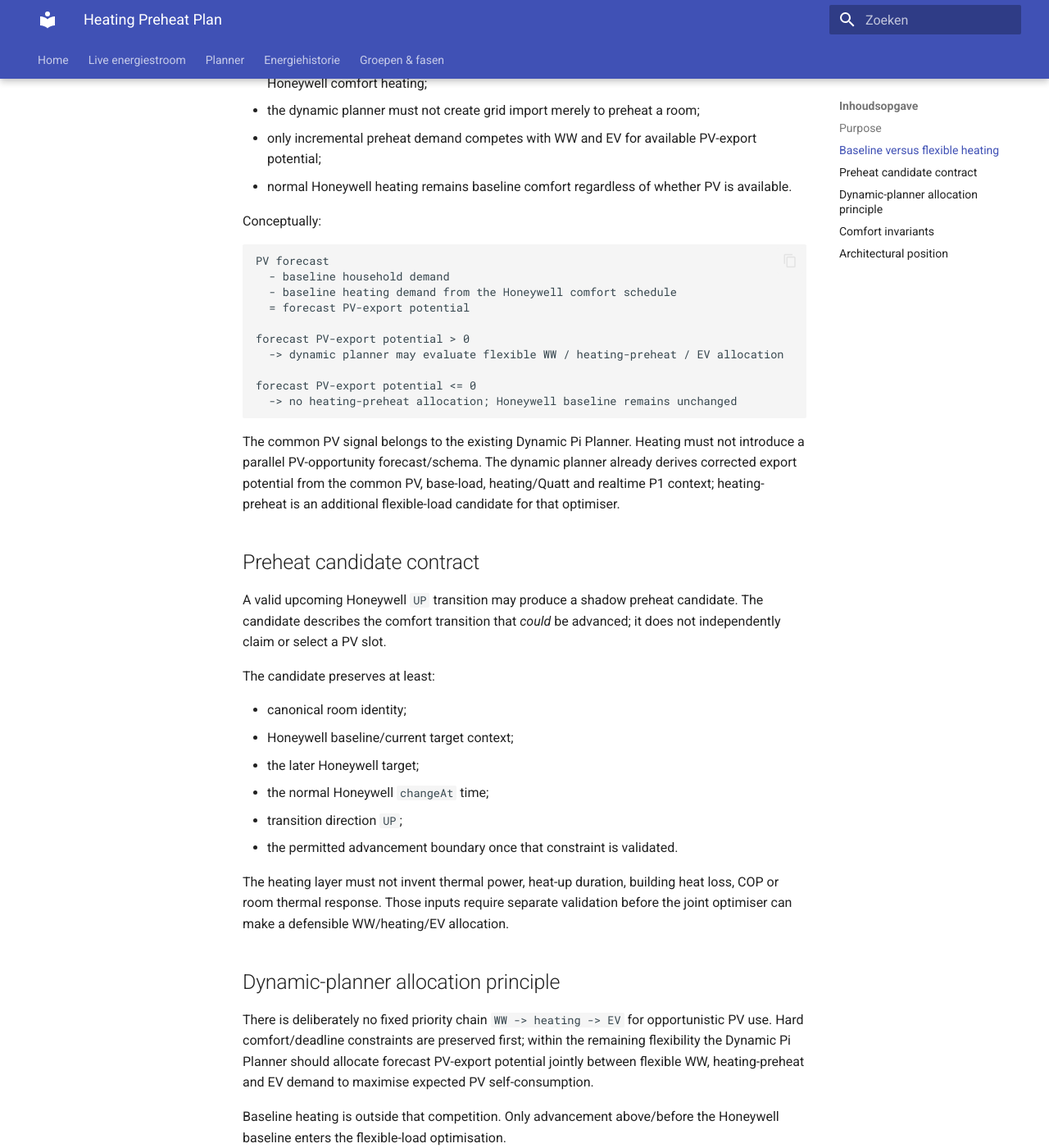
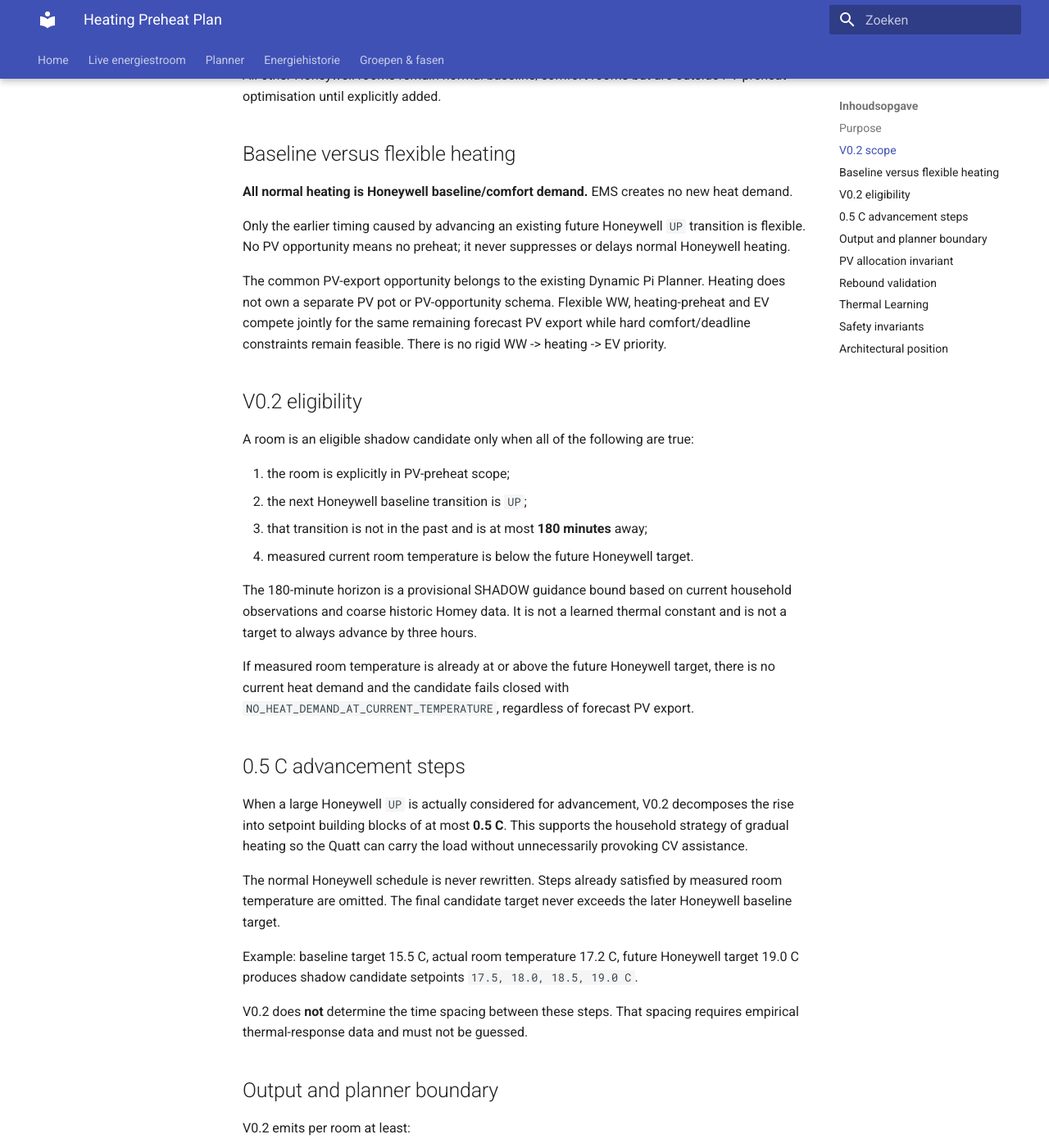
Before and after one commit to OnsKasteeltje/homey-energy-manual, an MkDocs documentation site: the page built from docs/software-architecture/components/heating-preheat-plan.md, in a window 1280 px wide and 1400 px high, scrolled down 828 px. Shown: the whole window at 82% size. Built offline with MkDocs 1.6.1 and Material for MkDocs 9.7.7, drawn with Linux system fonts in a browser that asks for light colours; some of the changed text lies outside the part shown.

Commit message:
feat: add heating preheat shadow eligibility v0.2

````diff
--- a/docs/software-architecture/components/heating-preheat-plan.md
+++ b/docs/software-architecture/components/heating-preheat-plan.md
@@ -1,101 +1,133 @@
 # Heating Preheat Plan
 
 Status: **PLANNER / READ-ONLY / SHADOW**
-Schema: `EMS_HEATING_PREHEAT_PLAN_V0.1`
+Schema: `EMS_HEATING_PREHEAT_PLAN_V0.2`
 
 ## Purpose
 
-This planner models whether an upcoming Honeywell comfort-temperature increase could be advanced for shadow validation and visualisation. Honeywell remains the baseline comfort authority. The planner never writes Honeywell, Homey, OpenTherm, Quatt or another physical device.
+Heating Preheat is the PV-voorverwarming function within the **Ruimteverwarming** domain. It determines whether an already planned Honeywell comfort-temperature increase may be advanced for shadow validation and visualisation. Honeywell remains the baseline comfort authority. The planner never writes Honeywell, Homey, OpenTherm, Quatt or another physical device.
+
+Canonical domain design: `docs/components/space-heating.md`.
+
+## V0.2 scope
+
+PV-preheat scope is deliberately limited to:
+
+- `woonkamer`;
+- `eetkamer`;
+- `keuken`;
+- `serre`.
+
+`woonkamer` and `eetkamer` are tagged as the common `living_area` planning group because they are physically connected and should later be evaluated jointly at source level. This grouping does not invent a thermodynamic coupling coefficient.
+
+All other Honeywell rooms remain normal baseline/comfort rooms but are outside PV-preheat optimisation until explicitly added.
 
 ## Baseline versus flexible heating
 
-**Heating is baseline comfort unless forecast PV-export potential exists.**
+**All normal heating is Honeywell baseline/comfort demand.** EMS creates no new heat demand.
 
-The normal Honeywell schedule is part of the household comfort baseline and is not itself a flexible-load optimisation decision. Heating that would occur according to the unmodified Honeywell schedule must therefore be represented as baseline demand when the dynamic energy planner determines PV-export potential.
+Only the earlier timing caused by advancing an existing future Honeywell `UP` transition is flexible. No PV opportunity means no preheat; it never suppresses or delays normal Honeywell heating.
 
-Only the *additional / earlier* heating caused by advancing an upcoming Honeywell `UP` transition is flexible demand. The dynamic planner may consider that advancement only when forecast PV-export potential exists and the advancement can absorb some of that otherwise exported PV.
+The common PV-export opportunity belongs to the existing Dynamic Pi Planner. Heating does not own a separate PV pot or PV-opportunity schema. Flexible WW, heating-preheat and EV compete jointly for the same remaining forecast PV export while hard comfort/deadline constraints remain feasible. There is no rigid WW -> heating -> EV priority.
 
-Therefore:
+## V0.2 eligibility
 
-- no forecast PV-export potential means **no heating-preheat opportunity**;
-- absence of a preheat opportunity never suppresses, delays or otherwise changes baseline Honeywell comfort heating;
-- the dynamic planner must not create grid import merely to preheat a room;
-- only incremental preheat demand competes with WW and EV for available PV-export potential;
-- normal Honeywell heating remains baseline comfort regardless of whether PV is available.
+A room is an eligible shadow candidate only when all of the following are true:
 
-Conceptually:
+1. the room is explicitly in PV-preheat scope;
+2. the next Honeywell baseline transition is `UP`;
+3. that transition is not in the past and is at most **180 minutes** away;
+4. measured current room temperature is below the future Honeywell target.
 
-```text
-PV forecast
-  - baseline household demand
-  - baseline heating demand from the Honeywell comfort schedule
-  = forecast PV-export potential
+The 180-minute horizon is a provisional SHADOW guidance bound based on current household observations and coarse historic Homey data. It is not a learned thermal constant and is not a target to always advance by three hours.
 
-forecast PV-export potential > 0
-  -> dynamic planner may evaluate flexible WW / heating-preheat / EV allocation
+If measured room temperature is already at or above the future Honeywell target, there is no current heat demand and the candidate fails closed with `NO_HEAT_DEMAND_AT_CURRENT_TEMPERATURE`, regardless of forecast PV export.
 
-forecast PV-export potential <= 0
-  -> no heating-preheat allocation; Honeywell baseline remains unchanged
-```
+## 0.5 C advancement steps
 
-The common PV signal belongs to the existing Dynamic Pi Planner. Heating must not introduce a parallel PV-opportunity forecast/schema. The dynamic planner already derives corrected export potential from the common PV, base-load, heating/Quatt and realtime P1 context; heating-preheat is an additional flexible-load candidate for that optimiser.
+When a large Honeywell `UP` is actually considered for advancement, V0.2 decomposes the rise into setpoint building blocks of at most **0.5 C**. This supports the household strategy of gradual heating so the Quatt can carry the load without unnecessarily provoking CV assistance.
 
-## Preheat candidate contract
+The normal Honeywell schedule is never rewritten. Steps already satisfied by measured room temperature are omitted. The final candidate target never exceeds the later Honeywell baseline target.
 
-A valid upcoming Honeywell `UP` transition may produce a shadow preheat candidate. The candidate describes the comfort transition that *could* be advanced; it does not independently claim or select a PV slot.
+Example: baseline target 15.5 C, actual room temperature 17.2 C, future Honeywell target 19.0 C produces shadow candidate setpoints `17.5, 18.0, 18.5, 19.0 C`.
 
-The candidate preserves at least:
+V0.2 does **not** determine the time spacing between these steps. That spacing requires empirical thermal-response data and must not be guessed.
 
-- canonical room identity;
-- Honeywell baseline/current target context;
-- the later Honeywell target;
-- the normal Honeywell `changeAt` time;
-- transition direction `UP`;
-- the permitted advancement boundary once that constraint is validated.
+## Output and planner boundary
 
-The heating layer must not invent thermal power, heat-up duration, building heat loss, COP or room thermal response. Those inputs require separate validation before the joint optimiser can make a defensible WW/heating/EV allocation.
+V0.2 emits per room at least:
 
-## Dynamic-planner allocation principle
+- current measured temperature;
+- current and future Honeywell baseline target;
+- original Honeywell `changeAt`;
+- `earliestStartAt = changeAt - 180 minutes`;
+- scope and optional group;
+- eligibility status and reason;
+- candidate `steps_C`;
+- `startAt = null` until the Dynamic Pi Planner evaluates common PV-export opportunity.
 
-There is deliberately no fixed priority chain `WW -> heating -> EV` for opportunistic PV use. Hard comfort/deadline constraints are preserved first; within the remaining flexibility the Dynamic Pi Planner should allocate forecast PV-export potential jointly between flexible WW, heating-preheat and EV demand to maximise expected PV self-consumption.
+The heating layer does not select PV slots, estimate heating watts, invent COP, heat-up duration, building heat loss or room response. Those remain outside the model until supported by measurements.
 
-Baseline heating is outside that competition. Only advancement above/before the Honeywell baseline enters the flexible-load optimisation.
+## PV allocation invariant
 
-## Comfort invariants
+A V0.2 eligible candidate means only **thermally/schedule eligible for evaluation**. It is not permission to heat.
 
-1. Only `direction = UP` can be considered for advancement.
-2. `DOWN` and `NONE` are never advanced.
-3. Candidate target equals the later Honeywell baseline target and can never exceed it.
-4. Honeywell baseline time and target remain unchanged for audit and visualisation.
-5. Preheat is only relevant to the dynamic planner when forecast PV-export potential exists.
-6. Preheat must not intentionally create grid import; without PV-export potential the candidate receives no preheat allocation.
-7. Baseline Honeywell heating is comfort demand and must never be suppressed or delayed because PV-export potential is absent.
-8. All schedule timestamps must be offset-aware; top-level timezone remains `Europe/Amsterdam`.
-9. Invalid or ambiguous source/time semantics fail closed.
-10. No actuator command or physical write exists in this increment.
+The Dynamic Pi Planner may select advancement only from **remaining forecast PV-export potential after baseline demand**. Preheat must not intentionally create grid import. Only incremental advanced heating competes with WW and EV.
+
+## Rebound validation
+
+PV capture during preheat is insufficient proof of useful thermal buffering. Validation must also determine whether heating around the original Honeywell comfort time was reduced or avoided. Otherwise energy may merely be consumed both earlier and later.
+
+Future visualisation/validation should therefore correlate:
+
+- Honeywell baseline target;
+- EMS shadow advanced target;
+- measured room temperature;
+- PV export absorbed during the candidate window;
+- heating/Quatt behaviour near the original comfort time;
+- remaining grid export/import.
+
+## Thermal Learning
+
+Historic Homey year exports are useful for coarse seasonal behaviour but are aggregated to multi-hour blocks and cannot establish reliable 0.5 C response times. The initial 180-minute horizon therefore remains provisional.
+
+When active heating resumes, fine-grained observations should be retained on the Pi before Homey aggregates them. Useful learning inputs include Honeywell target, measured room temperature, Quatt activity/electrical power, outside temperature and P1 energy context.
+
+Initial learning focus is Woonkamer/Eetkamer, followed by validation against Keuken and Serre. The objective is to learn response/retention behaviour and later replace provisional timing guidance with evidence-based parameters.
+
+## Safety invariants
+
+- `READ_ONLY / SHADOW` only;
+- Honeywell remains baseline/comfort authority;
+- only `UP` may be advanced;
+- `DOWN` and `NONE` are never advanced;
+- no target above the future Honeywell target;
+- no intentional grid import for preheat;
+- no physical write or actuator command;
+- timestamps remain offset-aware in `Europe/Amsterdam`;
+- invalid/ambiguous source or time semantics fail closed.
 
 ## Architectural position
 
 ```text
-Honeywell comfort schedule
-          |
-          +--> baseline heating demand -------------------+
-          |                                               |
-          v                                               v
-EMS_HEATING_ROOM_MODEL_V0.1                    Dynamic Pi baseline/export model
-          |                                               |
-          v                                               |
-EMS_HEATING_PREHEAT_PLAN_V0.1                  forecast PV-export potential
-   (UP candidate only)                                     |
-          |                                               |
-          +---------------------> joint flexible optimiser |
-                                   WW / heating / EV <-----+
-                                            |
-                                            +--> shadow allocation / visualisation
-                                            |
-                                            v
-                                  future thermal validation /
-                                  guarded heating control
+Honeywell schedule + current room state
+                |
+                v
+EMS_HEATING_ROOM_MODEL_V0.1
+                |
+                v
+EMS_HEATING_PREHEAT_PLAN_V0.2
+(scope / actual-temp / <=3h / <=0.5C candidate steps)
+                |
+                v
+Dynamic Pi Planner
+(common residual PV-export allocation: WW / heating-preheat / EV)
+                |
+                v
+SHADOW allocation + visualisation + rebound validation
+                |
+                v
+future guarded control only after explicit validation
 ```
 
 Canonical implementation: `services/pi/planner/heating/`. Canonical tests: `tests/planner/heating/`.
````
Also changed, not shown: 2 other files.
